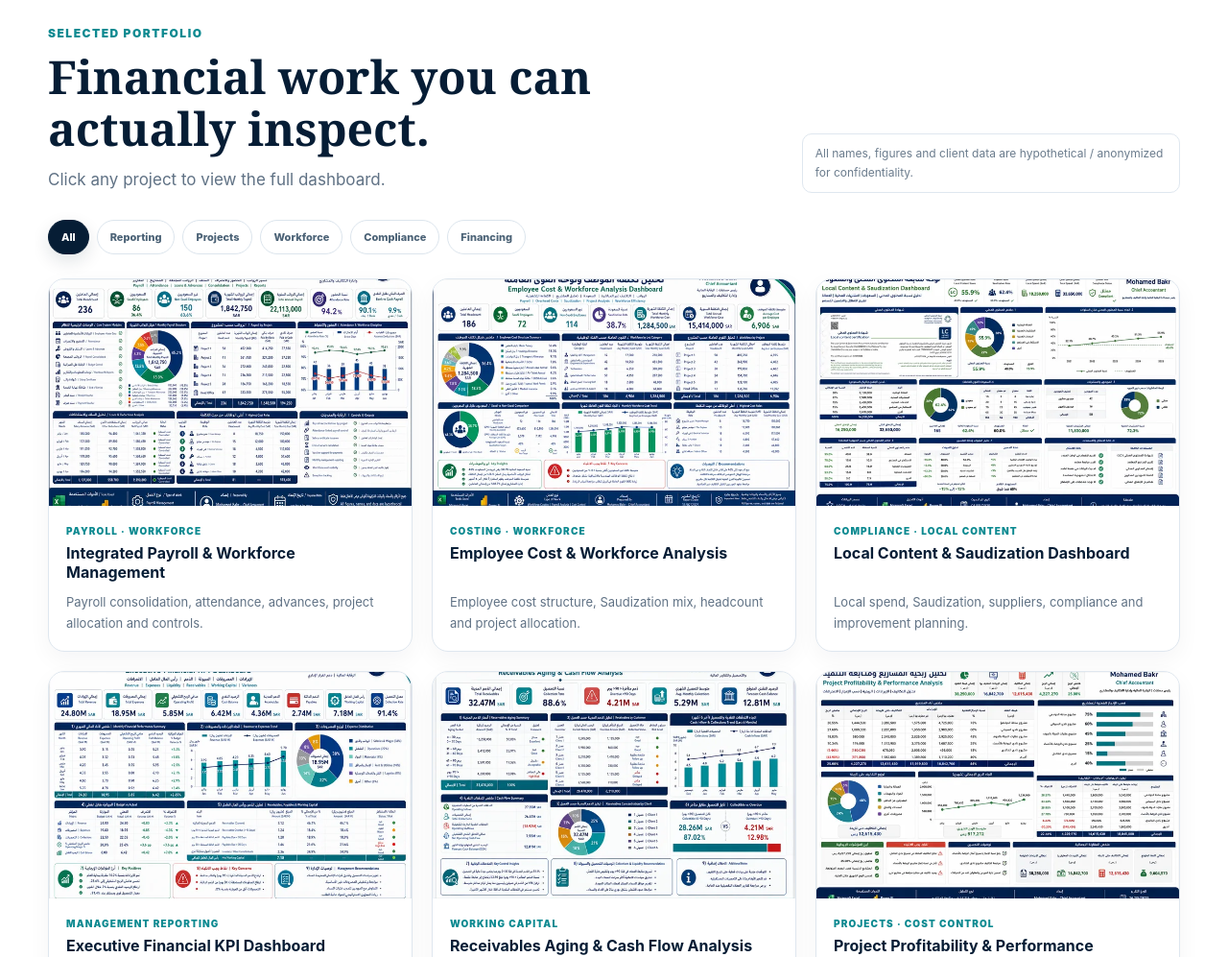
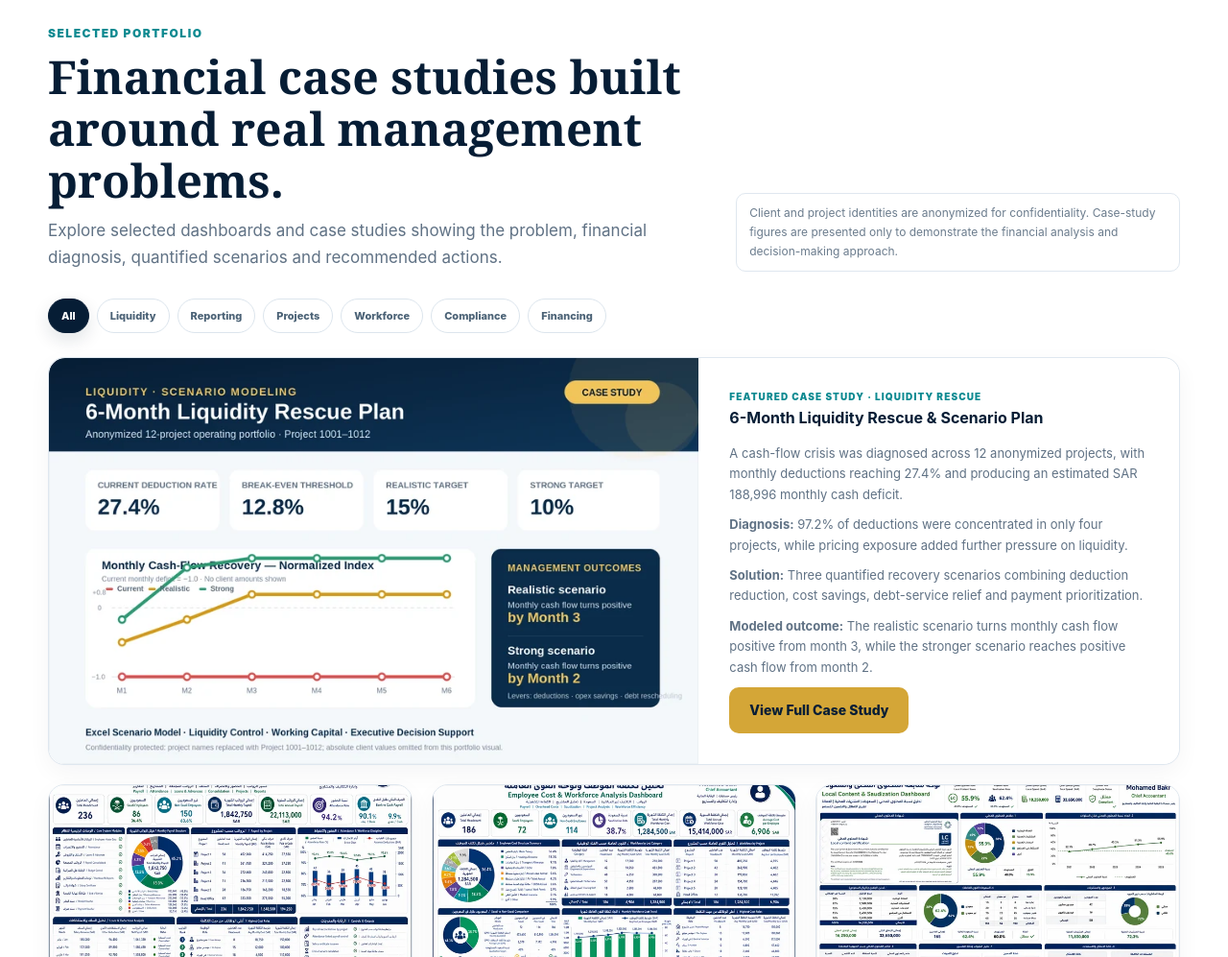
Before and after one commit to accbakr7-jpg/mohamed-bakr-portfolio, a plain HTML site: page index.html in a window 1280 px wide. Shown: the part 2380-3377 px from the top of the page at 96% size. Drawn offline with Linux system fonts and the light colour scheme.

Commit message:
Add files via upload

```diff
--- a/index.html
+++ b/index.html
@@ -118,6 +118,18 @@
     ]
   }
   </script>
+
+  <style>
+    @media (max-width: 820px){
+      #portfolio .project[style*="grid-column"] > a{
+        grid-template-columns:1fr !important;
+      }
+      #portfolio .project[style*="grid-column"] .project-media{
+        min-height:220px !important;
+      }
+    }
+  </style>
+
 </head>
 <body>
 <header class="navbar">
@@ -212,11 +224,12 @@
 <section id="portfolio" class="section-anchor section">
   <div class="container">
     <div class="portfolio-toolbar">
-      <div class="section-head" style="margin-bottom:0"><div class="eyebrow">Selected Portfolio</div><h2>Financial work you can actually inspect.</h2><p class="lead">Click any project to view the full dashboard.</p></div>
-      <div class="portfolio-note">All names, figures and client data are hypothetical / anonymized for confidentiality.</div>
+      <div class="section-head" style="margin-bottom:0"><div class="eyebrow">Selected Portfolio</div><h2>Financial case studies built around real management problems.</h2><p class="lead">Explore selected dashboards and case studies showing the problem, financial diagnosis, quantified scenarios and recommended actions.</p></div>
+      <div class="portfolio-note">Client and project identities are anonymized for confidentiality. Case-study figures are presented only to demonstrate the financial analysis and decision-making approach.</div>
     </div>
     <div class="portfolio-filters" aria-label="Portfolio filters">
       <button class="filter-btn active" data-filter="all">All</button>
+      <button class="filter-btn" data-filter="liquidity">Liquidity</button>
       <button class="filter-btn" data-filter="reporting">Reporting</button>
       <button class="filter-btn" data-filter="projects">Projects</button>
       <button class="filter-btn" data-filter="workforce">Workforce</button>
@@ -224,6 +237,22 @@
       <button class="filter-btn" data-filter="financing">Financing</button>
     </div>
     <div class="portfolio-grid">
+      <article class="project" data-category="liquidity" style="grid-column:1 / -1;">
+        <a href="liquidity-rescue-case-study.html" style="text-decoration:none;color:inherit;display:grid;grid-template-columns:minmax(0,1.15fr) minmax(320px,.85fr);background:inherit;border-radius:inherit;overflow:hidden;">
+          <div class="project-media" style="min-height:320px;">
+            <img loading="eager" decoding="async" src="assets/thumbs/liquidity-rescue.webp" alt="6-Month Liquidity Rescue and Scenario Planning Case Study" style="width:100%;height:100%;object-fit:cover;">
+          </div>
+          <div class="project-body" style="display:flex;flex-direction:column;justify-content:center;padding:32px;">
+            <div class="project-label">Featured Case Study · Liquidity Rescue</div>
+            <h3>6-Month Liquidity Rescue & Scenario Plan</h3>
+            <p>A cash-flow crisis was diagnosed across 12 anonymized projects, with monthly deductions reaching 27.4% and producing an estimated SAR 188,996 monthly cash deficit.</p>
+            <p><strong>Diagnosis:</strong> 97.2% of deductions were concentrated in only four projects, while pricing exposure added further pressure on liquidity.</p>
+            <p><strong>Solution:</strong> Three quantified recovery scenarios combining deduction reduction, cost savings, debt-service relief and payment prioritization.</p>
+            <p><strong>Modeled outcome:</strong> The realistic scenario turns monthly cash flow positive from month 3, while the stronger scenario reaches positive cash flow from month 2.</p>
+            <span class="btn btn-primary" style="align-self:flex-start;margin-top:10px;">View Full Case Study</span>
+          </div>
+        </a>
+      </article>
       <article class="project" data-category="workforce"><div class="project-media" data-full="assets/payroll-workforce.png" data-alt="Integrated Payroll and Workforce Management"><img loading="lazy" decoding="async" src="assets/thumbs/payroll-workforce.webp" alt="Integrated Payroll and Workforce Management"></div><div class="project-body"><div class="project-label">Payroll · Workforce</div><h3>Integrated Payroll & Workforce Management</h3><p>Payroll consolidation, attendance, advances, project allocation and controls.</p></div></article>
       <article class="project" data-category="workforce"><div class="project-media" data-full="assets/employee-cost.png" data-alt="Employee Cost and Workforce Analysis"><img loading="lazy" decoding="async" src="assets/thumbs/employee-cost.webp" alt="Employee Cost and Workforce Analysis"></div><div class="project-body"><div class="project-label">Costing · Workforce</div><h3>Employee Cost & Workforce Analysis</h3><p>Employee cost structure, Saudization mix, headcount and project allocation.</p></div></article>
       <article class="project" data-category="compliance"><div class="project-media" data-full="assets/local-content.png" data-alt="Local Content and Saudization Dashboard"><img loading="lazy" decoding="async" src="assets/thumbs/local-content.webp" alt="Local Content and Saudization Dashboard"></div><div class="project-body"><div class="project-label">Compliance · Local Content</div><h3>Local Content & Saudization Dashboard</h3><p>Local spend, Saudization, suppliers, compliance and improvement planning.</p></div></article>
```
